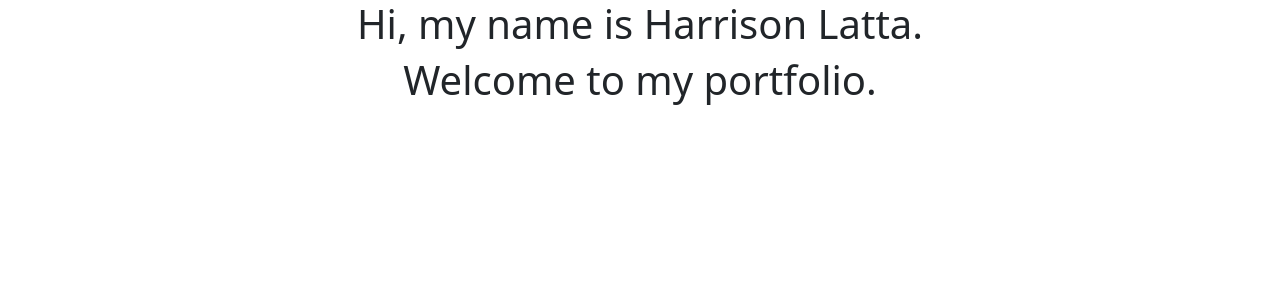
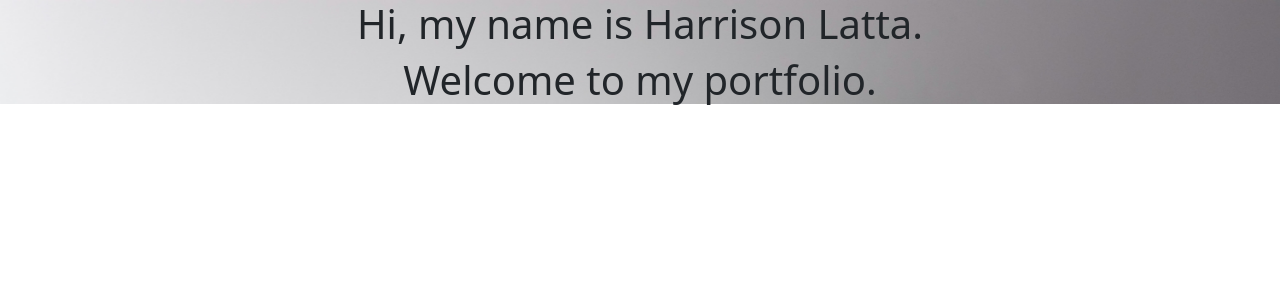
Before and after one commit to h-latta/Portfolio, a React (Create React App) app in the folder portfolio/: page / in a window 1280 px wide. Shown: the top 300 px of the page. Built offline with nearby package versions, Linux system fonts and the light colour scheme.

Commit message:
Added Background Image to App, Created Project Files to Add GitHub Button

```diff
--- a/portfolio/src/App.css
+++ b/portfolio/src/App.css
@@ -1,5 +1,13 @@
 .App {
   text-align: center;
+  background-image: url(Images/clement-helardot-95YRwf6CNw8-unsplash.jpg);
+  background-size: 100%;
+  background-repeat: no-repeat;
+  background-attachment: fixed;
+  background-position: inherit;
+}
+.github {
+  align-content: center;
 }
 
 .App-link {
--- a/portfolio/src/App.js
+++ b/portfolio/src/App.js
@@ -2,10 +2,12 @@ import './App.css';
 
 function App() {
   return (
+    <body>
     <div className="App">
       <h1>Hi, my name is Harrison Latta.</h1>
       <h1>Welcome to my portfolio.</h1>
     </div>
+    </body>
   );
 }
 
```
Also changed, not shown: portfolio/src/GitHubButton/GitHubButton.css (added), portfolio/src/GitHubButton/GitHubButton.jsx (added), portfolio/src/Images/clement-helardot-95YRwf6CNw8-unsplash.jpg (added).
